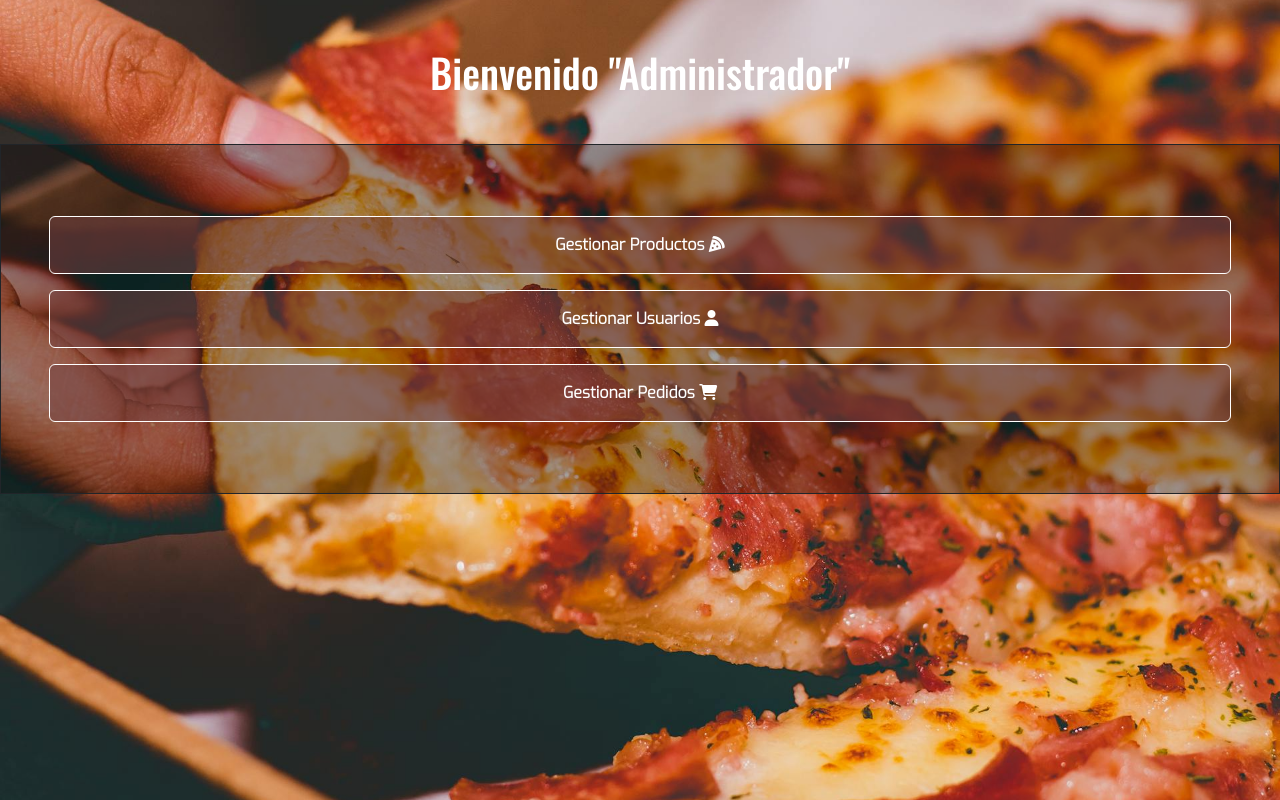
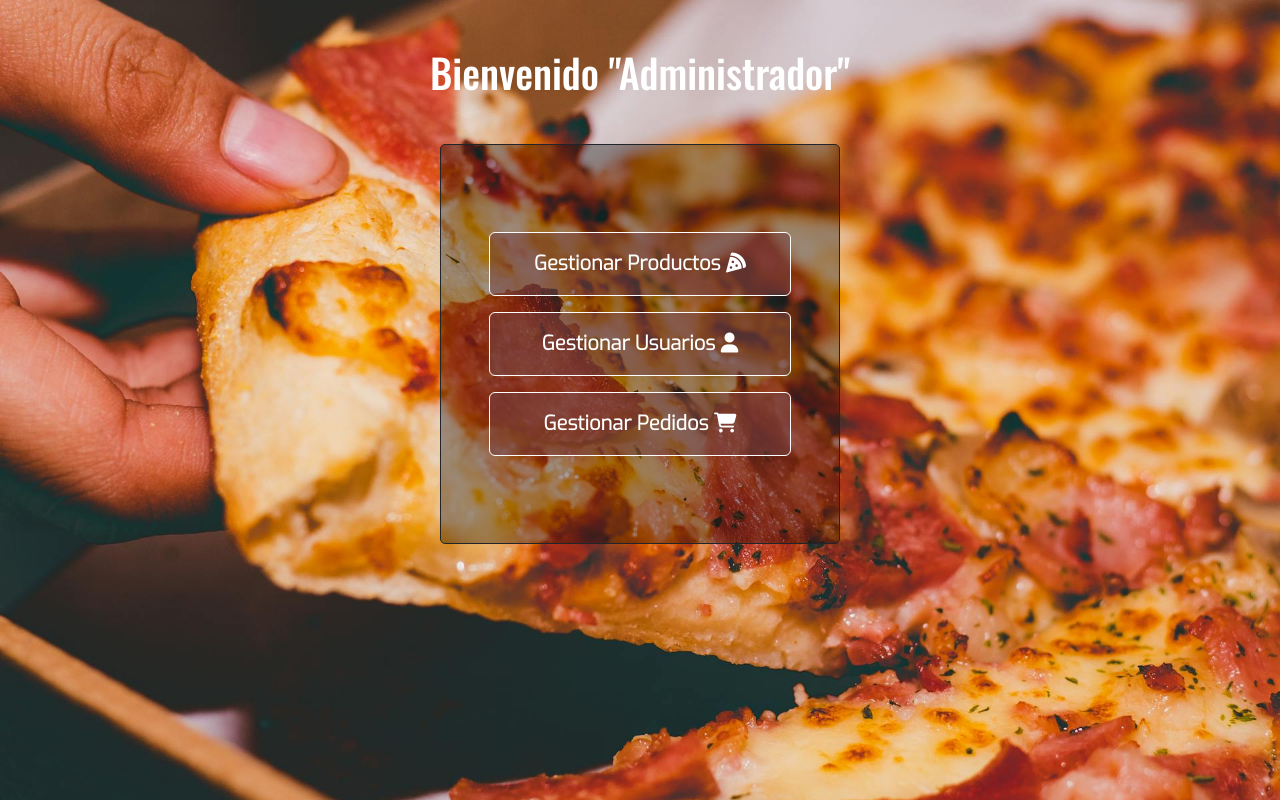
Before and after one commit to brunomry/frontendProyectoFinal_RollingCode, a React (Vite) app: page / in a window 1280 px wide. Built offline with nearby package versions, Linux system fonts and the light colour scheme.

Commit message:
Agregue mediaquerie en administrador.css para aplicar responsividad

```diff
--- a/src/styles/administrador.css
+++ b/src/styles/administrador.css
@@ -41,3 +41,36 @@
   color: #fca9a9;
   transform: scale(1.1);
 }
+
+@media all and (min-width: 576px) {
+  .managementOptions {
+    width: 400px;
+    height: 400px;
+    border-radius: 5px;
+  }
+
+  .managementOptions div {
+    width: 100%;
+  }
+
+  .managementOptions div button {
+    width: 100%;
+  }
+
+  .btnManagement {
+    background-color: rgba(114, 67, 67, 0.533);
+    color: #fff;
+    font-size: 20px;
+    padding: 15px 25px;
+    border: none;
+    cursor: pointer;
+    transition: transform 0.3s ease;
+  }
+
+  .btnManagement:hover {
+    background-color: rgba(55, 20, 20, 0.533);
+    transition: 1s;
+    color: #fca9a9;
+    transform: scale(1.1);
+  }
+}
```
